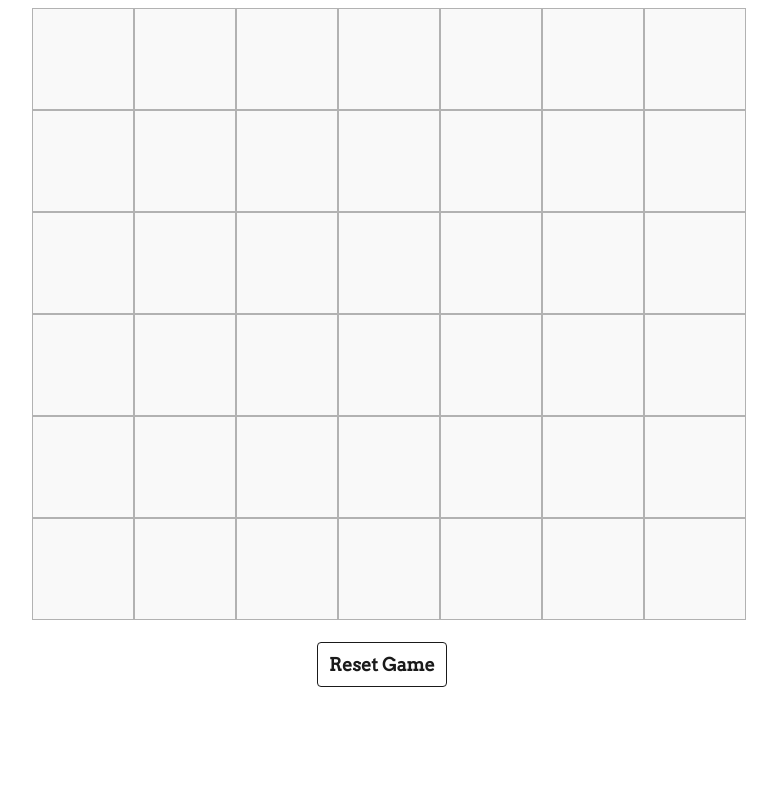
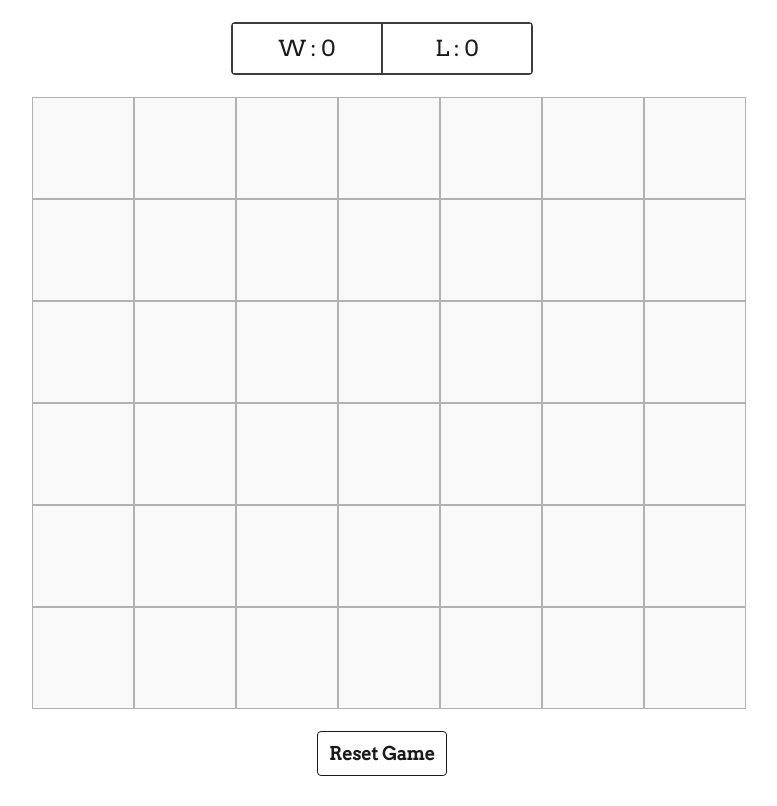
Before and after one commit to PatrickPetrushonis/connect-four, a website: page index.html in a window 1280 px wide. Shown: the whole page, without its empty margins (258-1035 px from the left). Drawn offline with nearby package versions, Linux system fonts and the light colour scheme.

Commit message:
Added scoreboard to track wins and losses.

```diff
--- a/dev/js/main.js
+++ b/dev/js/main.js
@@ -5,6 +5,8 @@ new Vue({
       columnCount: 7,
       rowCount: 6,
       turnTime: 1000,
+      winCount: 0,
+      lossCount: 0,
       isPlayerTurn: true,
       isGameOver: false,
       hasWon: false,
@@ -52,6 +54,9 @@ new Vue({
             if(this.isGameOver) {
                // Indicate player has won current game
                this.hasWon = true;
+
+               // Increment win count
+               this.winCount++;
             }
          }
       },
@@ -87,6 +92,9 @@ new Vue({
             if(this.isGameOver) {
                // Indicate player has lost current game
                this.hasLost = true;
+
+               // Increment win count
+               this.lossCount++;
             }
          }
       },
--- a/dev/scss/partials/_layout.scss
+++ b/dev/scss/partials/_layout.scss
@@ -19,3 +19,21 @@
    min-height: 100px;
    position: relative;
 }
+
+.scoreboard {
+   border: 1px solid color(gray, dark);
+   border-radius: 4px;
+   display: flex;
+   font-size: 22px;
+   margin: 22px auto;
+   max-width: 300px;
+   text-align: center;
+   width: 100%;
+
+   span {
+      border: 1px solid color(gray, dark);
+      color: color(gray, jet);
+      flex: 1 1 50%;
+      padding: 11px;
+   }
+}
--- a/index.html
+++ b/index.html
@@ -9,6 +9,10 @@
 </head>
 <body>
 	<div id="game">
+		<div class="scoreboard">
+			<span>W : {{ this.winCount }}</span>
+			<span>L : {{ this.lossCount }}</span>
+		</div>
 		<div class="container">
 			<div class="column" @click="AddTokenToColumn(0, $event)">
 				<div class="cell"><div class="token"></div></div>
```
Also changed, not shown: app/js/main.js (+9 -1 lines), app/css/main.css.
